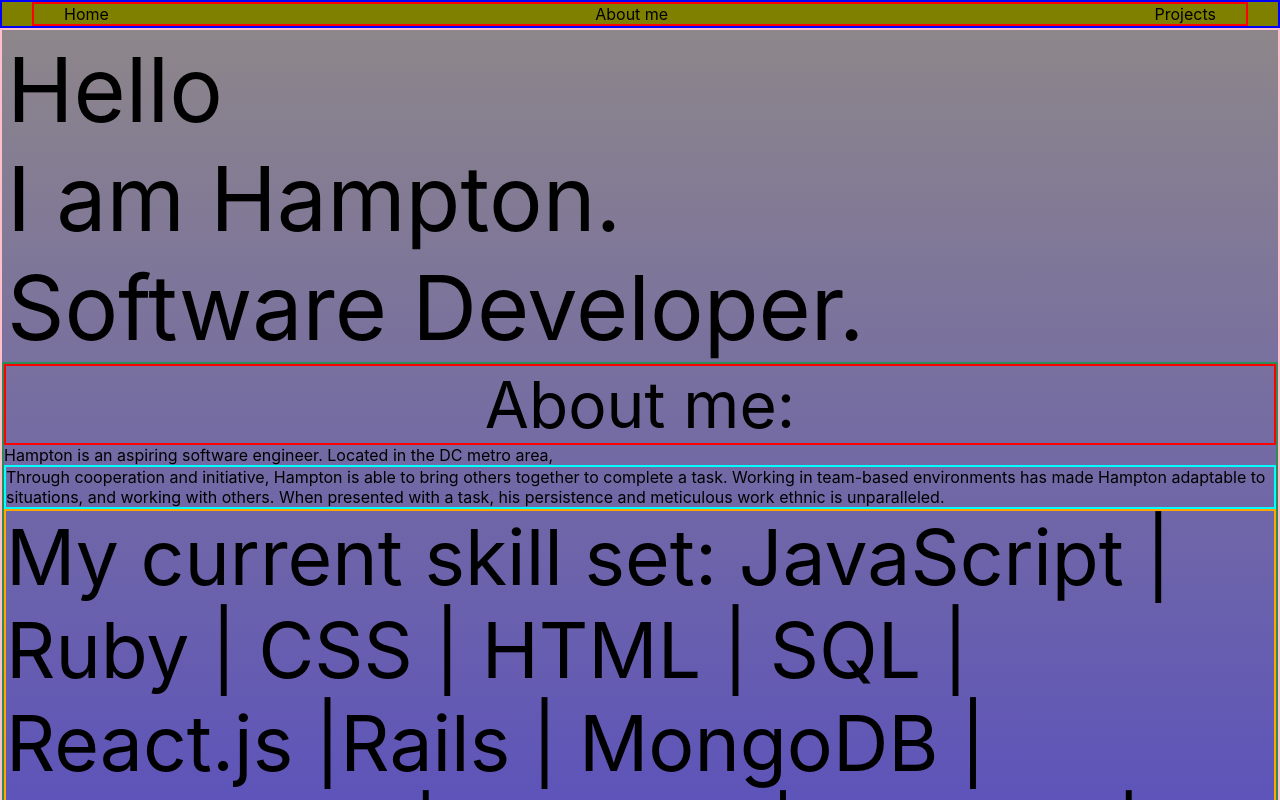
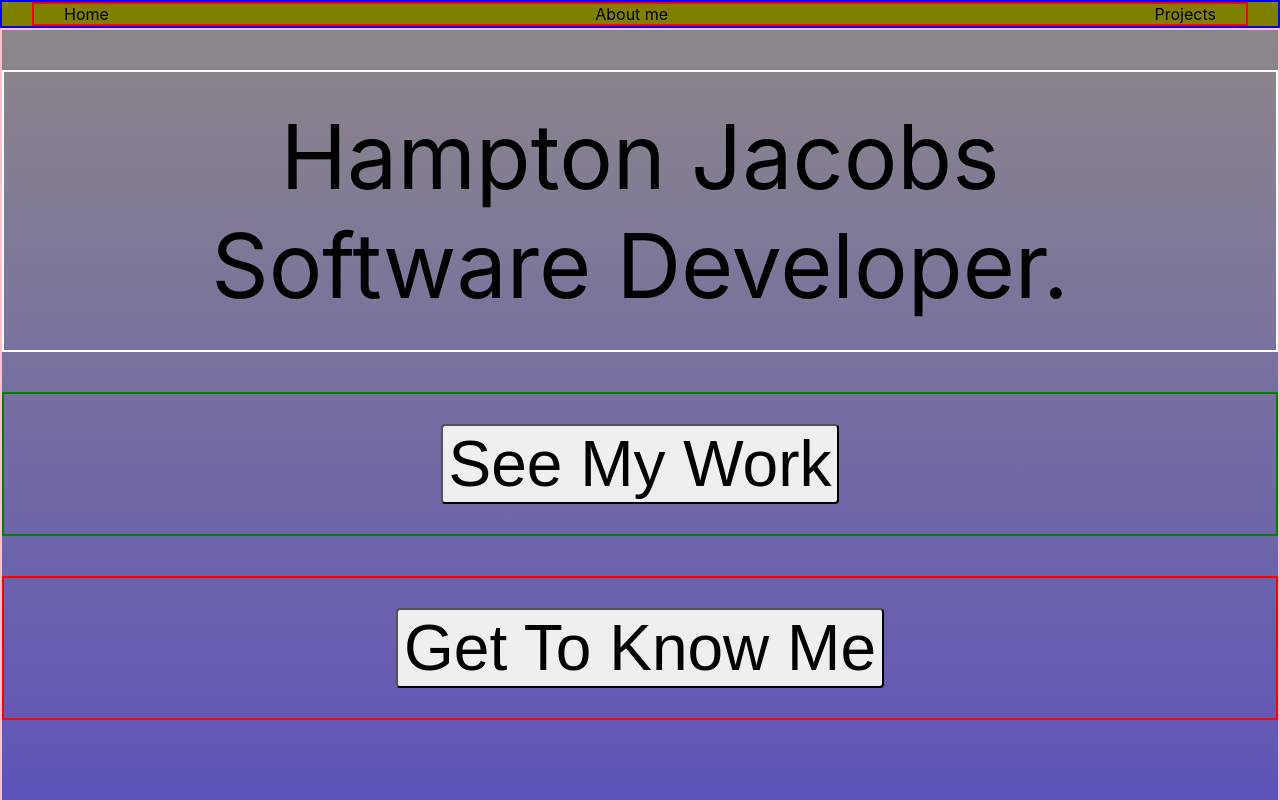
Before and after one commit to hammyhammer/Portfolio, a React (Create React App) app in the folder client/: page / in a window 1280 px wide. Shown: the top 800 px of the page. Built offline with nearby package versions, Linux system fonts and the light colour scheme.

Commit message:
refactoring design

```diff
--- a/client/src/screens/AboutMe/AboutMe.jsx
+++ b/client/src/screens/AboutMe/AboutMe.jsx
@@ -1,7 +1,9 @@
+import Layout from "../../components/Layout/Layout";
 import aboutcss from "./AboutMe.module.css";
 
 export default function AboutMe() {
   return (
+    <Layout>
       <div className={aboutcss.whole}>
         <div className={aboutcss.header}>About me:</div>
 
@@ -16,5 +18,6 @@ export default function AboutMe() {
           My current skill set: JavaScript | Ruby | CSS | HTML | SQL | React.js |Rails | MongoDB | Mongoose | Express | Node.js | Styled-Components CSS | Heroku | Netlify | Github
         </div>
       </div>
+    </Layout>
   )
 }
--- a/client/src/screens/AboutMe/AboutMe.module.css
+++ b/client/src/screens/AboutMe/AboutMe.module.css
@@ -1,9 +1,10 @@
 .whole {
   border: 2px solid seagreen;
+  height: 100vh;
 }
 
 .header {
-  font-size: 5vw;
+  font-size: 7vw;
   text-align: center;
   border: 2px solid red;
 }
--- a/client/src/screens/Home/Home.jsx
+++ b/client/src/screens/Home/Home.jsx
@@ -2,19 +2,27 @@ import React from 'react'
 import homecss from './Home.module.css'
 import Layout from '../../components/Layout/Layout'
 import AboutMe from '../AboutMe/AboutMe.jsx'
-import selfie from '/Users/hamptonjacobs/thunder_ga/portfolio/Portfolio/client/images/images/Propic_org copy.png'
+import Projects from '../Projects/Projects'
+// import selfie from '/Users/hamptonjacobs/thunder_ga/portfolio/Portfolio/client/images/images/Propic_org copy.png'
 export default function Home() {
+
+  const handleNavigate = (event) => {
+
+  }
+
   return (
     <Layout>
       <div className={homecss.home_body}>
         <div className={homecss.welcome}>
-          Hello {<br />} I am Hampton. <br /> Software Developer.
+          Hampton Jacobs {<br />} Software Developer.
+        </div>
 
+        <div className={homecss.work}>
+          <button>See My Work</button>
         </div>
-        <AboutMe />
-        <img src={selfie} alt="Hampton" />
-
-        {/* <AboutMe /> */}
+        <div className={homecss.me}>
+          <button>Get To Know Me</button>
+        </div>
       </div>
 
     </Layout>
--- a/client/src/screens/Home/Home.module.css
+++ b/client/src/screens/Home/Home.module.css
@@ -5,6 +5,35 @@
 }
 
 .welcome {
- font-size: 7vw;
- margin: 5px 0px 0px 5px;
+  font-size: 7vw;
+  margin: 40px 0px;
+  padding: 30px 0px;
+  border: 2px solid white;
+  text-align: center;
+ }
+
+.work {
+  text-align: center;
+  margin: 40px 0px;
+  padding: 30px 0px;
+  border: 2px solid green;
 }
+
+.work>button {
+  font-size: 5vw;
+  border-radius: 4px;
+
+}
+
+.me {
+  text-align: center;
+  margin: 40px 0px;
+  padding: 30px 0px;
+  border: 2px solid red;
+}
+
+
+.me>button {
+  font-size: 5vw;
+  border-radius: 4px;
+}
--- a/client/src/screens/Projects/Projects.jsx
+++ b/client/src/screens/Projects/Projects.jsx
@@ -3,7 +3,6 @@ import Layout from '../../components/Layout/Layout'
 import projectcss from './Projects.module.css';
 export default function Projects() {
   return (
-    <Layout>
     <div className={projectcss.whole}>
       <div>
         Dynamic
@@ -32,6 +31,5 @@ export default function Projects() {
         <a href="https://61e6d494910579b53712d385--unruffled-hermann-51aab3.netlify.app/">Deployed Site</a>
       </div>
     </div>
-    </Layout>
   )
 }
```
Also changed, not shown: client/src/screens/Contact/Contact.jsx (added), client/src/screens/Contact/Contact.module.css (added). Lines whose indentation alone changed are shown as unchanged.
